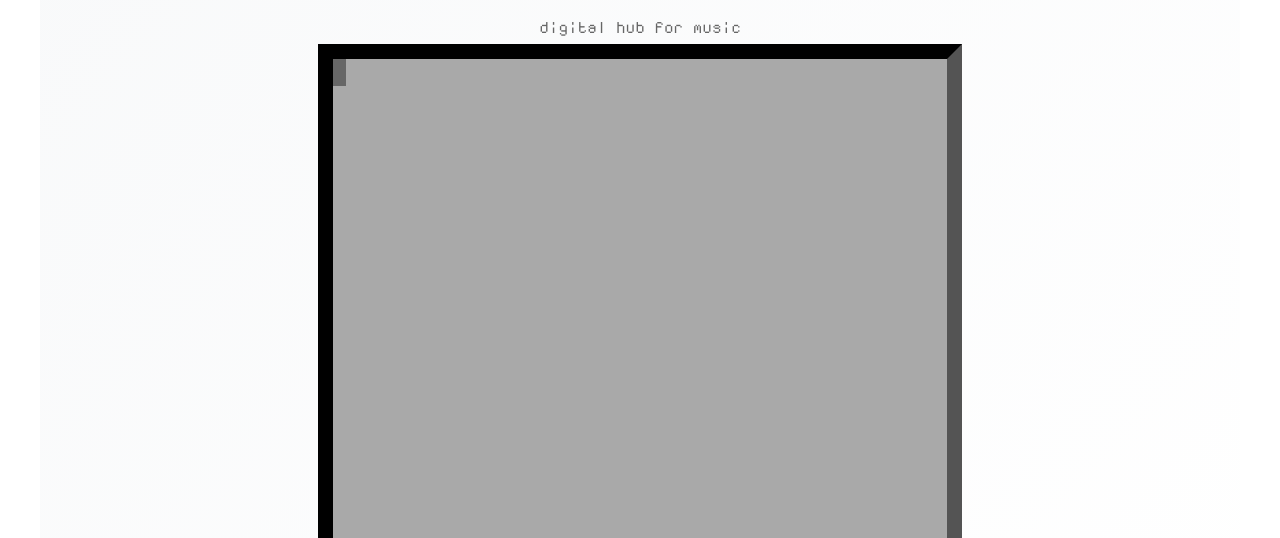
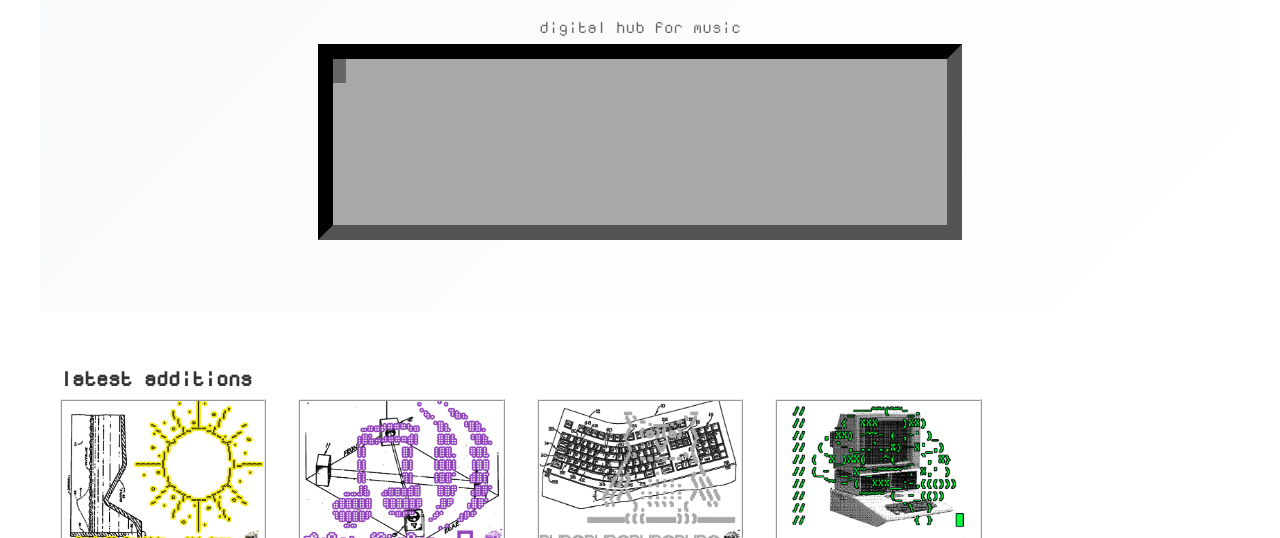
Before and after one commit to Rhoumi/computerjazz.club, an Eleventy site: page src/index.njk in a window 1280 px wide. Shown: the part 262-800 px from the top of the page. Built offline with nearby package versions, Linux system fonts and the light colour scheme; Eleventy itself is replaced by a stand-in of ours; files that its build step writes are made by us from their sources.

Commit message:
textmode next

```diff
--- a/src/index.njk
+++ b/src/index.njk
@@ -142,7 +142,7 @@ title: Home
           this.maxCol = 0; // max caret column
           this.row = 0; // caret row
           this.cols = 46; // number of columns
-          this.rows = 20; // number of rows
+          this.rows = 7; // number of rows
           this.gap = 0; // gap between chars in px
           this.ctx = canvas.getContext("2d");
           this.setBuffer(text);
@@ -159,6 +159,10 @@ title: Home
           this.paint();
 
           document.addEventListener("keydown", (e) => {
+            const blockedKeys = ['ArrowDown', 'ArrowUp','ArrowLeft', 'ArrowRight'];
+            if (blockedKeys.includes(event.key)) {
+              event.preventDefault();
+            }
             if (e.key === "ArrowRight") {
               this.moveRight();
             } else if (e.key === "ArrowLeft") {
```
